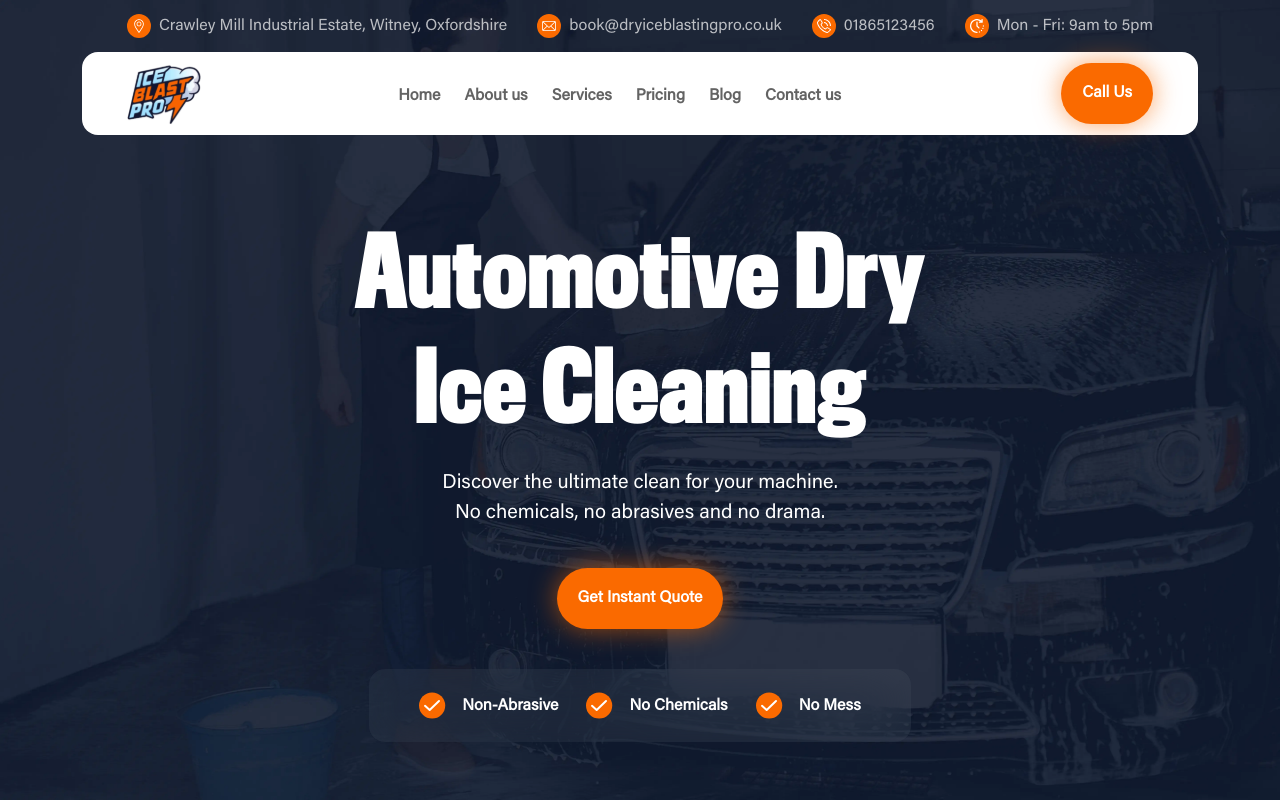
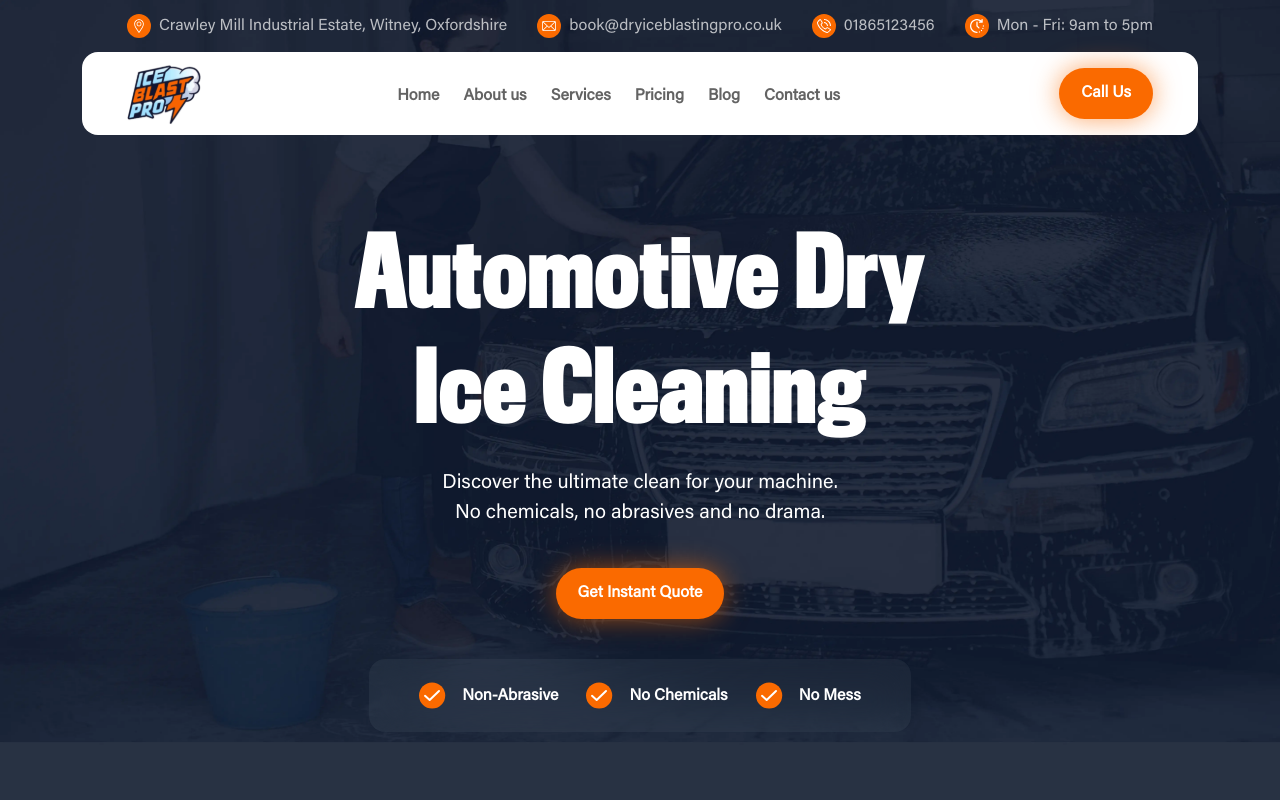
Before and after one commit to rinklepoonia/dry-ice, a React (Create React App) app: page / in a window 1280 px wide. Shown: the top 800 px of the page. Built offline with nearby package versions, Linux system fonts and the light colour scheme.

Commit message:
chng-container,chng btn padding , chng hero-height

```diff
--- a/src/App.css
+++ b/src/App.css
@@ -7,21 +7,21 @@
 }
 
 @font-face {
-  font-family: 'TitlingGothicFB Cond';
+  font-family: "TitlingGothicFB Cond";
   src: url(./assets/fonts/titlinggothicfb-comp/TitlingGothicFBComp-Bold.otf);
 }
 
 @font-face {
-  font-family: 'Acumin Pro';
+  font-family: "Acumin Pro";
   src: url(./assets/fonts/acumin-pro/Acumin-RPro.otf);
 }
 
 .ff_acmin {
-  font-family: 'Acumin Pro', sans-serif;
+  font-family: "Acumin Pro", sans-serif;
 }
 
 .ff_titling {
-  font-family: 'TitlingGothicFB Cond', sans-serif;
+  font-family: "TitlingGothicFB Cond", sans-serif;
 }
 
 /* ====opacity=== */
@@ -61,25 +61,25 @@
   --fs-2xl: 35px;
   --fs-3xl: 65px;
   /* color */
-  --clr-white: #FFFFFF;
+  --clr-white: #ffffff;
   --clr-grey: #636363;
-  --clr-lightblue: #E3FAFF0D;
-  --clr-shadawWhite: #0000001A;
-  --clr-orange: #FA6A00;
-  --clr-shadawOrange: #FA6A0099;
-  --clr-boxOrange: #FB842CB2;
-  --clr-boxShadawOrange: #FA6A00CC;
-  --clr-blue: #101A2E;
-  --clr-borderblue: #101A2E1A;
-  --clr-lightGrey: #F3F3F4;
-  --clr-lightWhite: #CFD1D5;
-  --clr-borderGrey: #101A2E33;
-  --clr-greyborder: #585F6D;
-  --clr-accItem1: #6EE7FF12;
-  --clr-accItem2: #F3F3F4;
-  --clr-accItem3: #FDF9F2;
-  --clr-accItem4: #FB842C1A;
-  --clr-golden: #D49E14;
+  --clr-lightblue: #e3faff0d;
+  --clr-shadawWhite: #0000001a;
+  --clr-orange: #fa6a00;
+  --clr-shadawOrange: #fa6a0099;
+  --clr-boxOrange: #fb842cb2;
+  --clr-boxShadawOrange: #fa6a00cc;
+  --clr-blue: #101a2e;
+  --clr-borderblue: #101a2e1a;
+  --clr-lightGrey: #f3f3f4;
+  --clr-lightWhite: #cfd1d5;
+  --clr-borderGrey: #101a2e33;
+  --clr-greyborder: #585f6d;
+  --clr-accItem1: #6ee7ff12;
+  --clr-accItem2: #f3f3f4;
+  --clr-accItem3: #fdf9f2;
+  --clr-accItem4: #fb842c1a;
+  --clr-golden: #d49e14;
 }
 
 .bg_blue {
@@ -239,10 +239,6 @@
   max-width: 730px;
 }
 
-.h_750 {
-  height: 750px;
-}
-
 .nav_property {
   background: var(--clr-white);
   border-radius: 16px;
@@ -252,7 +248,7 @@
 }
 
 .btn_property {
-  padding: 20px;
+  padding: 15px 21px 15px 21px;
   background: var(--clr-orange);
   box-shadow: 0px 0px 26.2px 0px var(--clr-shadawOrange);
   border-radius: 84px;
@@ -262,7 +258,7 @@
 .no_box {
   background: var(--clr-lightblue);
   padding: 23px;
-  backdrop-filter: blur(27px);
+  backdrop-filter: blur(20px);
   border-radius: 16px;
 }
 
@@ -383,6 +379,7 @@
   border-radius: 14px;
   margin-bottom: 20px;
   cursor: pointer;
+  transition: all 0.3s linear;
 }
 
 .accordion_content {
@@ -419,7 +416,6 @@
 .bg_acc4 {
   background: var(--clr-accItem4) !important;
 }
-
 
 /* ==========quote========== */
 .max_w_770 {
@@ -647,7 +643,7 @@
   max-width: 505px;
   width: 100%;
   border-radius: 47px;
-  padding: 0 5px 0 20px;
+  padding: 3px 5px 3px 20px;
 }
 
 input[type="checkbox"] {
@@ -704,7 +700,7 @@ input[type="checkbox"]:checked {
 }
 
 .underline:after {
-  content: '';
+  content: "";
   position: absolute;
   width: 0;
   bottom: -2px;
@@ -754,7 +750,7 @@ input[type="checkbox"]:checked {
   color: var(--clr-orange);
 }
 
-@media (max-width:991.99px) {
+@media (max-width: 991.99px) {
   .flex_column {
     flex-direction: column;
   }
@@ -825,15 +821,18 @@ input[type="checkbox"]:checked {
   .mt-30 {
     margin-top: -30px !important;
   }
+  .pb_100 {
+    padding-bottom: 100px;
+  }
 }
 
-@media (max-width:576px) {
+@media (max-width: 576px) {
   .justify_content_center {
     justify-content: center;
   }
 }
 
-@media (min-width:576px) {
+@media (min-width: 576px) {
   :root {
     --fs-xs: 16px;
     --fs-sm: 18px;
@@ -863,7 +862,7 @@ input[type="checkbox"]:checked {
   }
 }
 
-@media (min-width:768px) {
+@media (min-width: 768px) {
   :root {
     --fs-lg: 25px;
     --fs-3xl: 96px;
@@ -910,10 +909,6 @@ input[type="checkbox"]:checked {
     margin-top: -194px !important;
   }
 
-  .h_md_954 {
-    height: 954px;
-  }
-
   .max_w_md_60 {
     max-width: 60px;
   }
@@ -931,7 +926,7 @@ input[type="checkbox"]:checked {
   }
 }
 
-@media (min-width:992px) {
+@media (min-width: 992px) {
   :root {
     --fs-lg: 28px;
     --fs-2xl: 48px;
@@ -1037,7 +1032,7 @@ input[type="checkbox"]:checked {
   }
 }
 
-@media (min-width:1200px) {
+@media (min-width: 1200px) {
   .mt_xl_175 {
     margin-top: 175px;
   }
@@ -1064,7 +1059,7 @@ input[type="checkbox"]:checked {
   }
 }
 
-@media (min-width:1400px) {
+@media (min-width: 1400px) {
   .max_w_xxl_728 {
     max-width: 728px;
   }
@@ -1104,12 +1099,13 @@ input[type="checkbox"]:checked {
     padding-bottom: 100px;
   }
 }
-
-@media (min-width:1535.99px) {
+@media (min-width: 992px) and (max-width: 1535.99px) {
   .min_vh_100 {
     min-height: 100vh;
   }
+}
 
+@media (min-width: 1535.99px) {
   .d_flex {
     display: flex;
   }
@@ -1119,14 +1115,8 @@ input[type="checkbox"]:checked {
   }
 }
 
-@media (min-width:1400px) and (max-width:1535.99px) {
+@media (min-width: 1400px) and (max-width: 1535.99px) {
   .container {
     max-width: 1140px !important;
   }
 }
-
-@media (min-width:1535.99px) {
-  .container {
-    max-width: 1440px !important;
-  }
-}
--- a/src/components/Hero.jsx
+++ b/src/components/Hero.jsx
@@ -16,7 +16,7 @@ function Hero() {
     }
 
     return (
-        <div className='hero_bg_img min_vh_100 h_md_954 h_750 d_flex flex-column'>
+        <div className='hero_bg_img min_vh_100 d_flex flex-column pb_100'>
             <div className="container">
                 <div className='d-lg-flex justify-content-between py_14 mx_45 gap-4 overflow-x-auto d-none'>
                     <a href="https://www.google.com/maps" target='_blank' className='d-flex align-items-center gap-2'>
--- a/src/components/LatestSection.jsx
+++ b/src/components/LatestSection.jsx
@@ -10,7 +10,7 @@ function LatestSection() {
                 <h2 className='ff_titling fw-bold text48_2xl lh_lg_57 lh_39 color_blue text-center mb-3'>Latest News & Insights</h2>
                 <p className='ff_acmin fw-normal text16_xs lh_24 color_blue opacity_70 mb-5 text-center'>Uncover the latest insights and innovation in car care.</p>
                 <div className="row latest_rowGap">
-                    <div data-aos="zoom-in" className="col-lg-4 col-sm-6 d-flex justify-content-center">
+                    <div data-aos="zoom-in" className="col-lg-4 col-sm-6 d-flex justify-content-xxl-end justify-content-center">
                         <div className='latest_box'>
                             <img className='w-100 mb-3 mb-1' src={latest1Img} alt="latest1Img" />
                             <p className='ff_acmin fw-semibold text16_xs lh_24 color_blue opacity_80 mb-2'>January 1st, 2024</p>
@@ -24,7 +24,7 @@ function LatestSection() {
                             <p className='ff_acmin fw-bold text16_xs lh_24 color_blue max_w_323 mb-0'>What is Dry Ice Blasting? An In-Depth Guide tp Revolutionary Car Cleaning</p>
                         </div>
                     </div>
-                    <div data-aos="zoom-in" className="col-lg-4 col-sm-6 d-flex justify-content-center">
+                    <div data-aos="zoom-in" className="col-lg-4 col-sm-6 d-flex justify-content-xxl-start justify-content-center">
                         <div className='latest_box'>
                             <img className='w-100 mb-3 mb-1' src={latest3Img} alt="latest3Img" />
                             <p className='ff_acmin fw-semibold text16_xs lh_24 color_blue opacity_80 mb-2'>January 1st, 2024</p>
```
